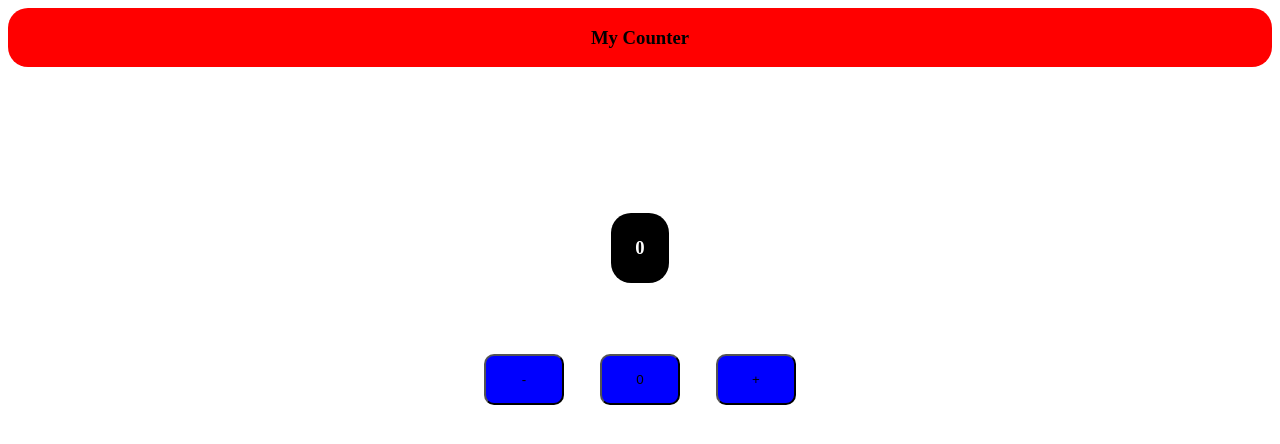
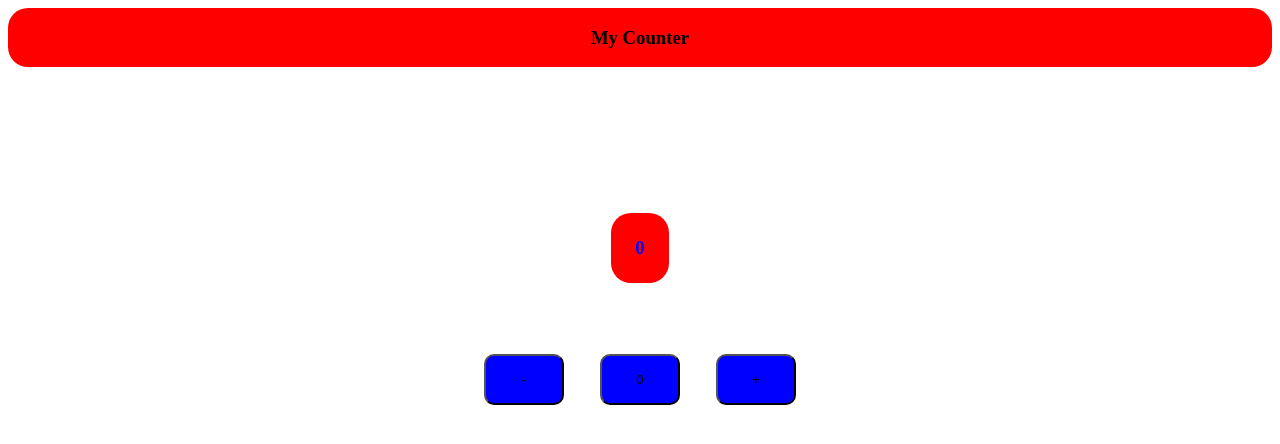
Before and after one commit to njhjgyj/counter, a plain HTML site: page index.html in a window 1280 px wide. Drawn offline with Linux system fonts and the light colour scheme.

Commit message:
Update index.html

```diff
--- a/index.html
+++ b/index.html
@@ -52,8 +52,8 @@
     #displayCounterH3Tag{
         padding: 3vh;
         border-radius: 20px;
-        background-color: black;
-        color: white;
+        background-color: red;
+        color: blue;
     }
 
 </style>
```
